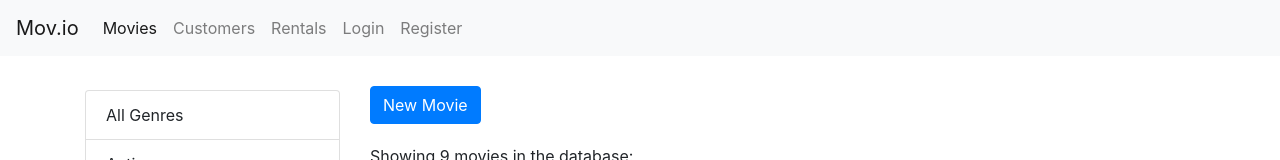
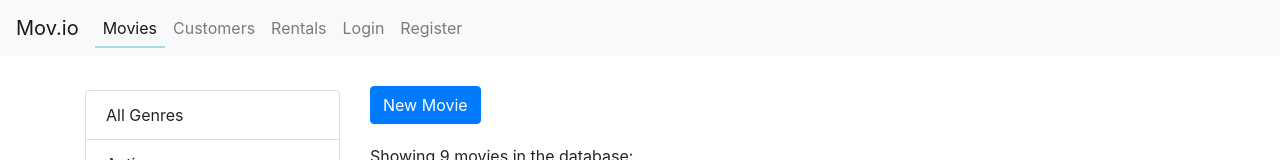
Before and after one commit to pc-101/React-Video-App, a React (Create React App) app: page /movies in a window 1280 px wide. Shown: the top 160 px of the page. Built offline with nearby package versions, Linux system fonts and the light colour scheme.

Commit message:
Added styling for active element in navbar

```diff
--- a/src/index.css
+++ b/src/index.css
@@ -20,3 +20,25 @@ code {
 .clickable {
   cursor: pointer;
 }
+
+.nav-item {
+  position: relative;
+}
+
+.nav-item::before {
+   content: "";
+    position: absolute;
+    width: 100%;
+    height: 2px;
+    bottom: 0;
+    left: 0;
+    background-color: lightblue;
+    visibility: hidden;
+    transform: scaleX(0);
+    transition: transform 0.5s ease, visibility 0.5s ease;
+  }
+
+  .nav-item.active::before {
+    visibility: visible;
+    transform: scaleX(1);
+}
```
